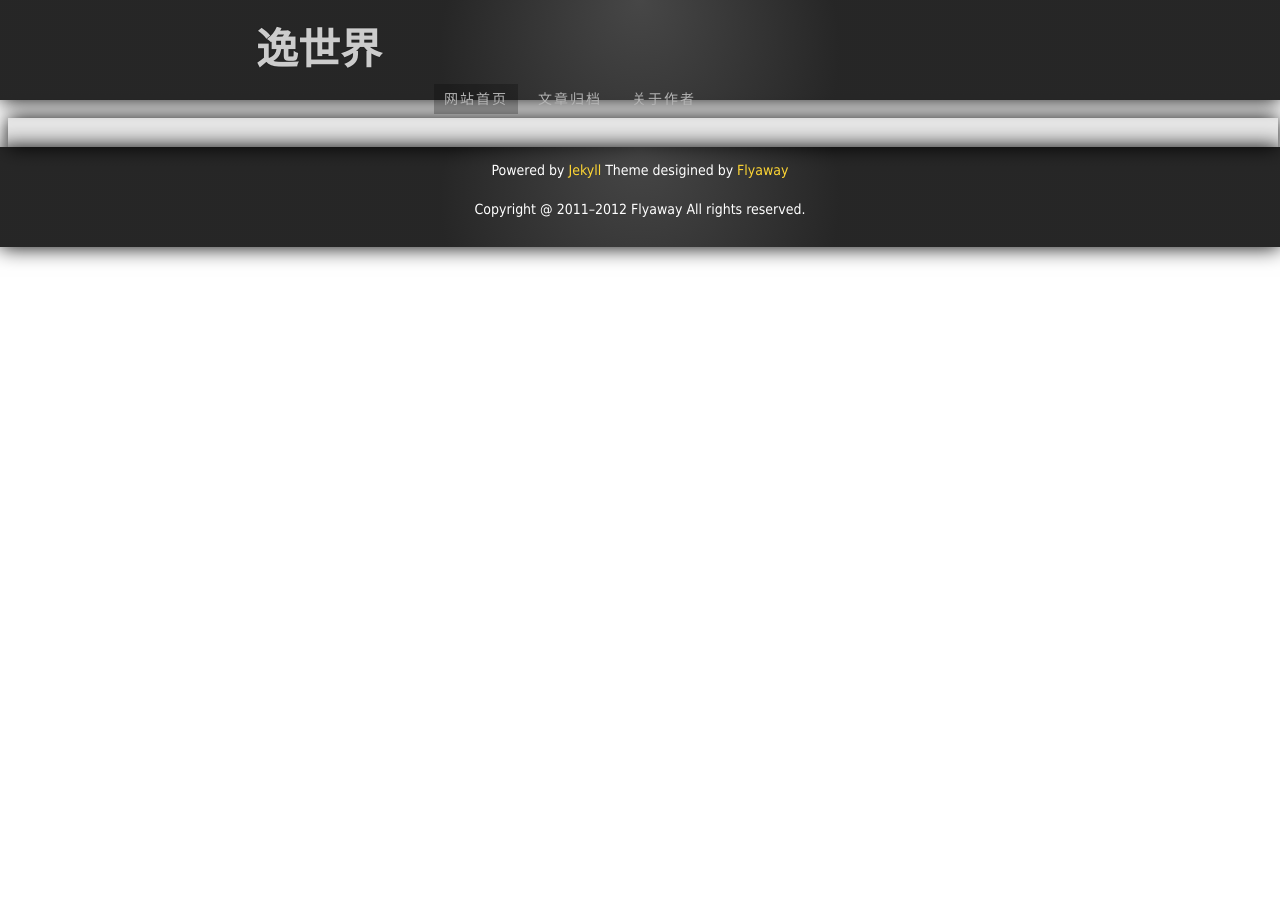
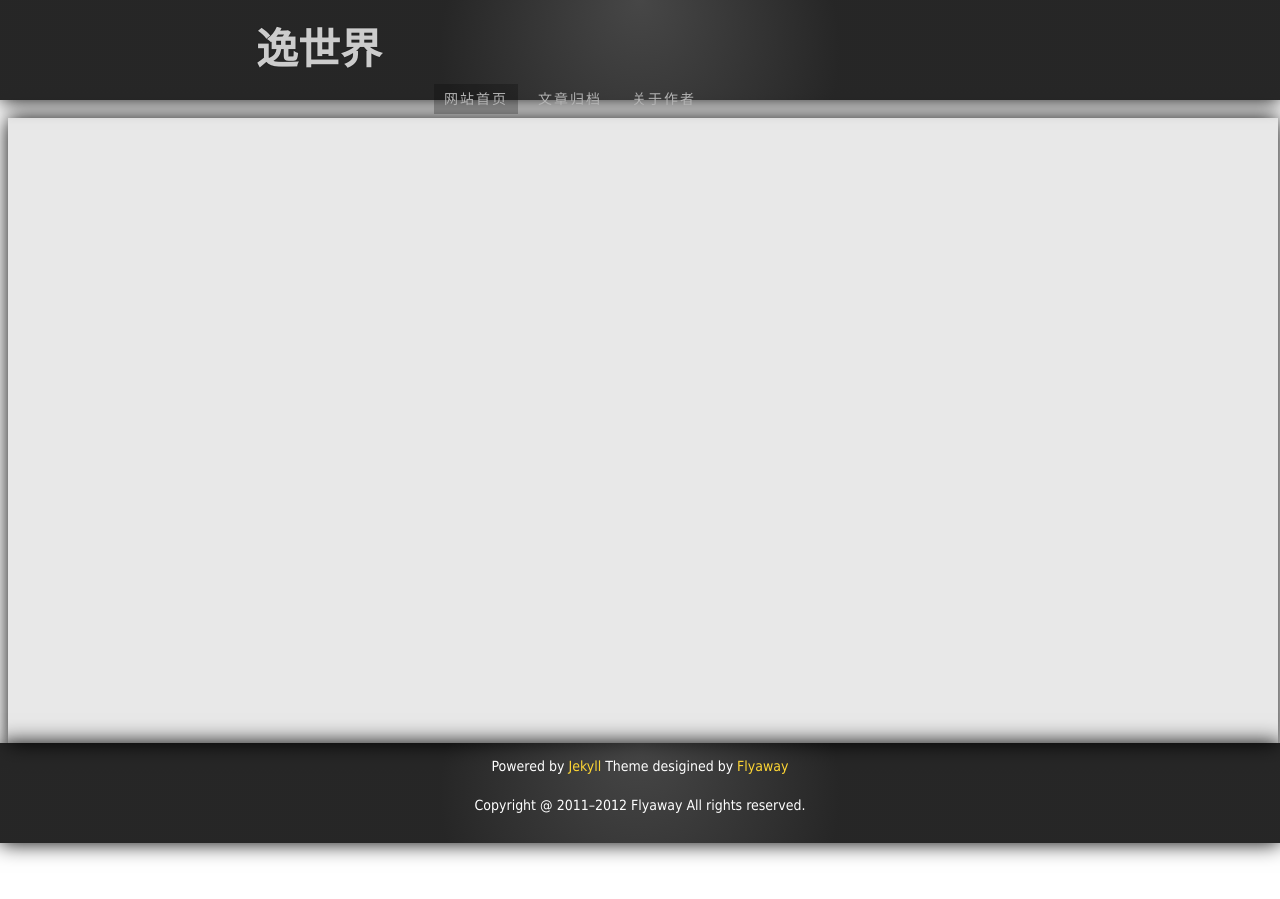
Before and after one commit to flyaway1217/flyaway1217.github.com, a Jekyll site: the page built from categories.html, in a window 1280 px wide. Built offline with Jekyll 4.4.1, drawn with Linux system fonts in a browser that asks for light colours.

```diff
--- a/css/style.css
+++ b/css/style.css
@@ -156,6 +156,7 @@
 	-wenkit-box-ordinal-group:2;
 	box-ordinal-group:2;
 	width:800px;
+	min-height:610px;
 }
 
 /*右边侧边栏开始*/
```
Also changed, not shown: 2 other files.
